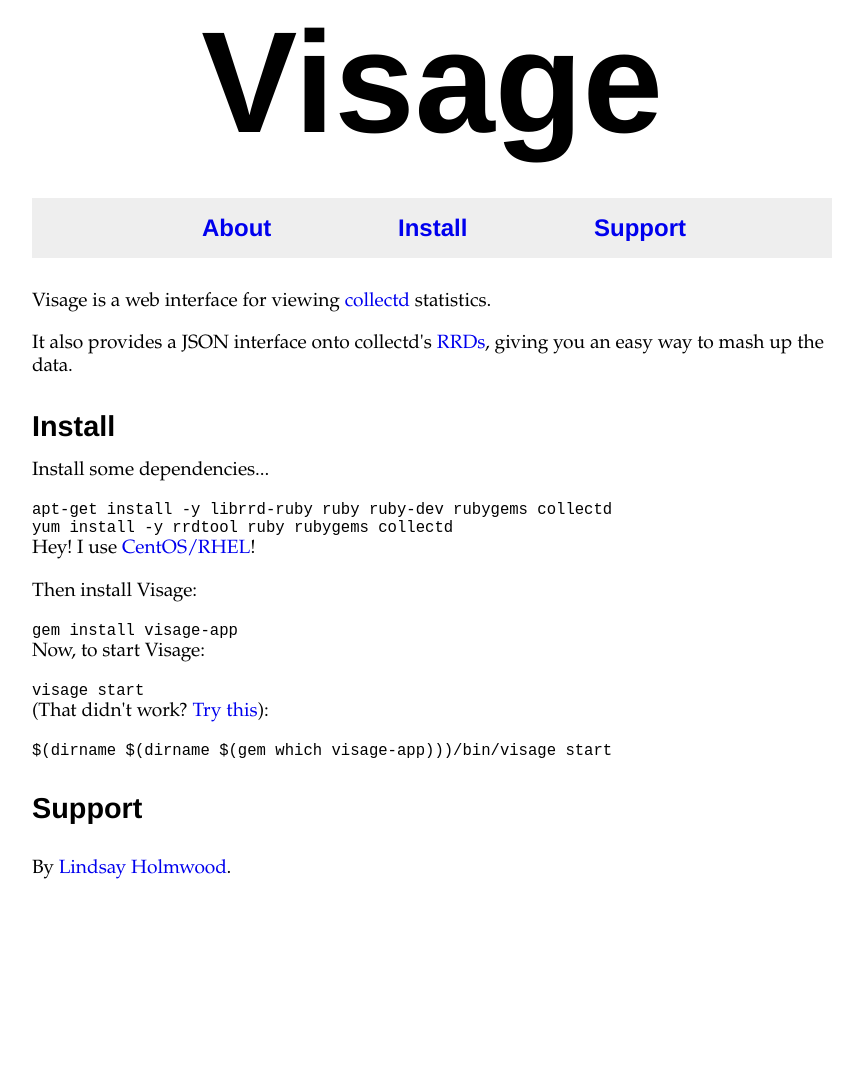
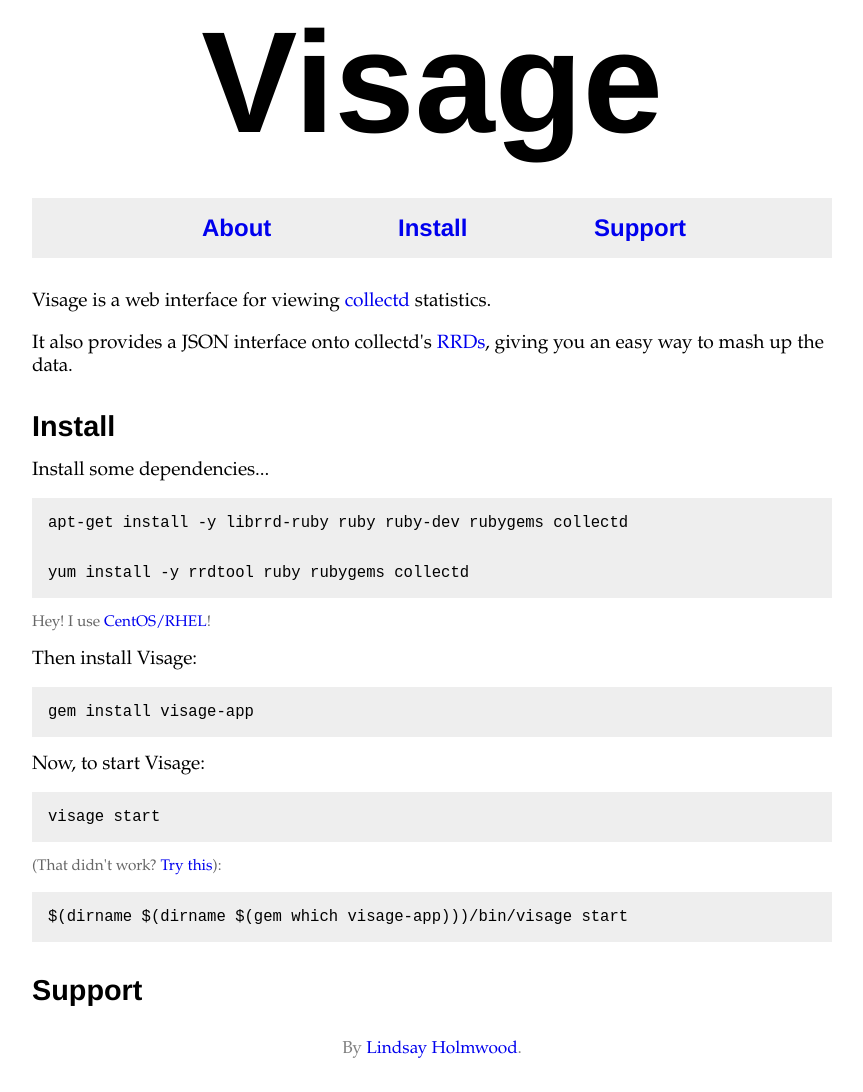
Before and after one commit to auxesis/visage, a Jekyll site: the page built from index.html, in a window 1280 px wide. Shown: the whole page, without its empty margins (208-1071 px from the left). Built offline with Jekyll 4.4.1, drawn with Linux system fonts in a browser that asks for light colours; Markdown is read by kramdown in place of the engine named in the settings; before the commit the page ends 912 px from its top, so only the background shows below that.

Commit message:
added some basic styling for the install documentation

```diff
--- a/stylesheets/screen.css
+++ b/stylesheets/screen.css
@@ -41,6 +41,12 @@
 div#wrapper {
   width: 800px;
   margin: auto;
+}
+
+div#footer {
+  text-align: center;
+  font-size: 90%;
+  color: gray;
 }
 
 div#header {
@@ -89,3 +95,17 @@
 div.section h2 {
   margin-bottom: 16px;
 }
+
+div#install p {
+  margin: 16px 0;
+}
+
+blockquote.code pre {
+  padding: 16px;
+  background-color: #eee;
+}
+
+div#install p.alternate {
+  color: #666;
+  font-size: 80%;
+}
```
